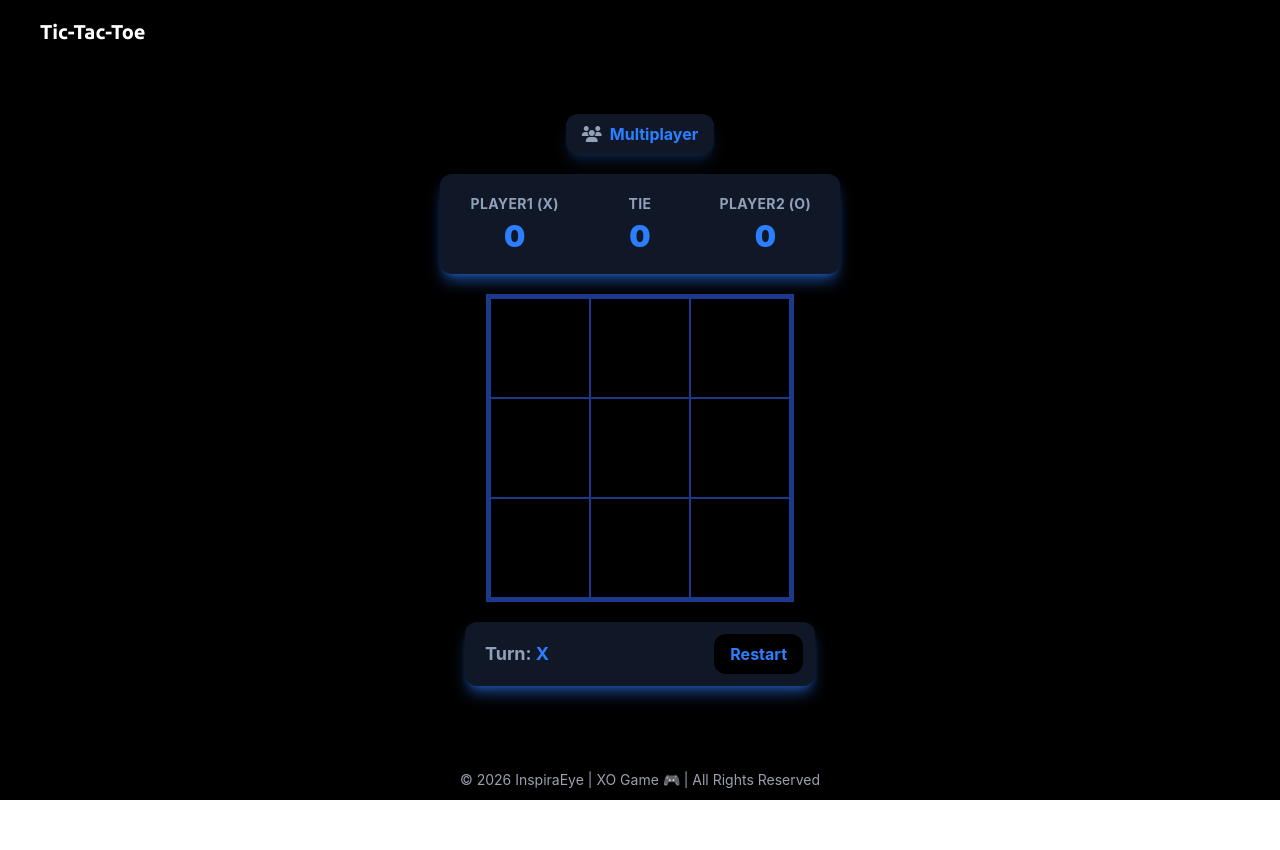
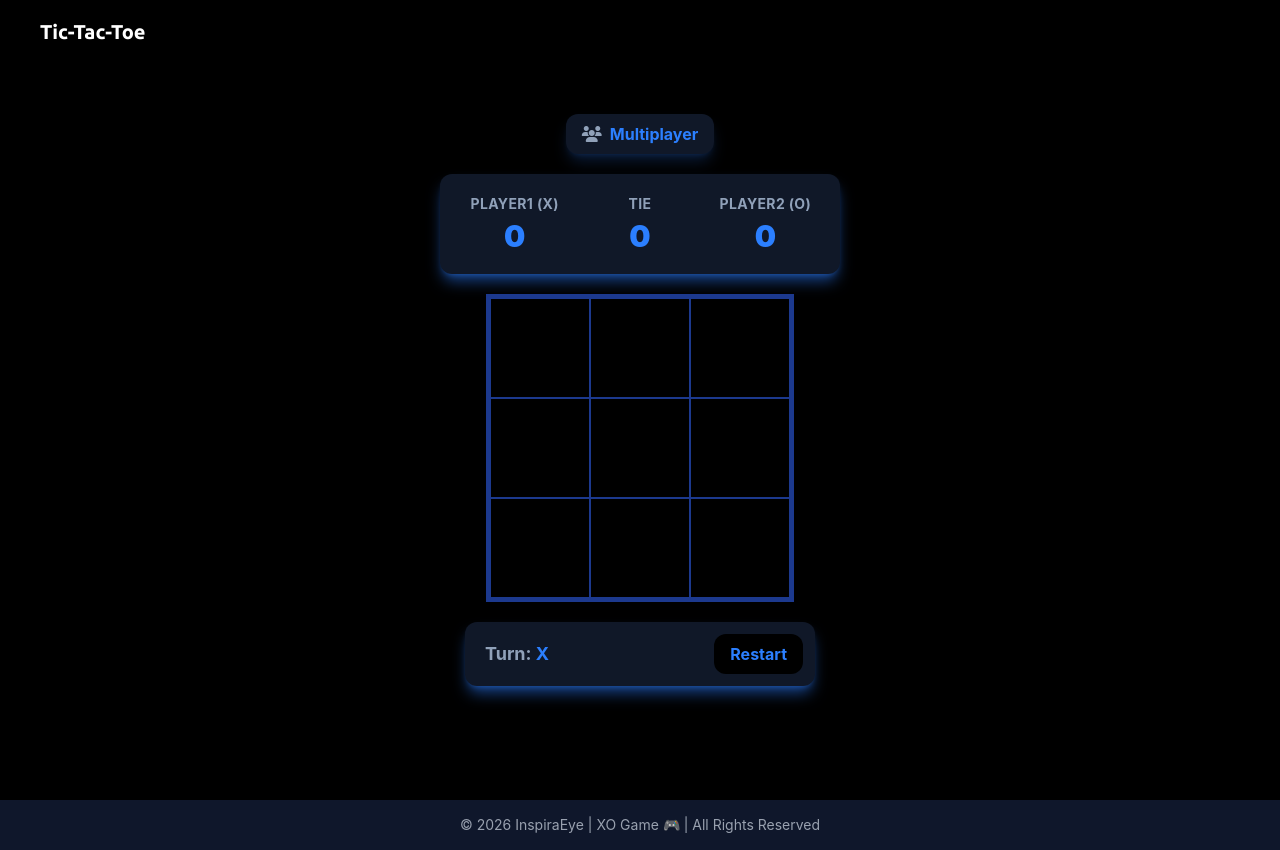
Before and after one commit to ChetankolheAi/Tic-Tac-Toe-Ai, a React (Vite) app in the folder Tic-Tac-to/: page / in a window 1280 px wide. Before the commit the page ends 800 px from the top, so only its background shows below. Built offline with nearby package versions, Linux system fonts and the light colour scheme; a web font is replaced by a local one.

Commit message:
Footer-Change

```diff
--- a/Tic-Tac-to/src/Components/Home.jsx
+++ b/Tic-Tac-to/src/Components/Home.jsx
@@ -5,6 +5,7 @@ import GameBoard from './PlayingGrid';
 import ScoreCard from './ScoreCard';
 import Result from './Result';
 import ToogleBtn from './ToogleBtn';
+import Footer from '../Pages/footer'
 
 
 function MainGamePage() {
--- a/Tic-Tac-to/src/Pages/footer.jsx
+++ b/Tic-Tac-to/src/Pages/footer.jsx
@@ -2,8 +2,8 @@ import React from 'react';
 
 function Footer() {
   return (
-    <div className="w-full h-[40px] bg-black-900 text-gray-400 fixed bottom-0 flex items-center justify-center text-sm">
-      © 2026 InspiraEye |          XO Game 🎮        | All Rights Reserved
+    <div className="w-full h-[50px] bg-slate-900 text-gray-400 flex items-center justify-center text-sm px-4">
+      © 2026 InspiraEye | XO Game 🎮 | All Rights Reserved
     </div>
   );
 }
```
